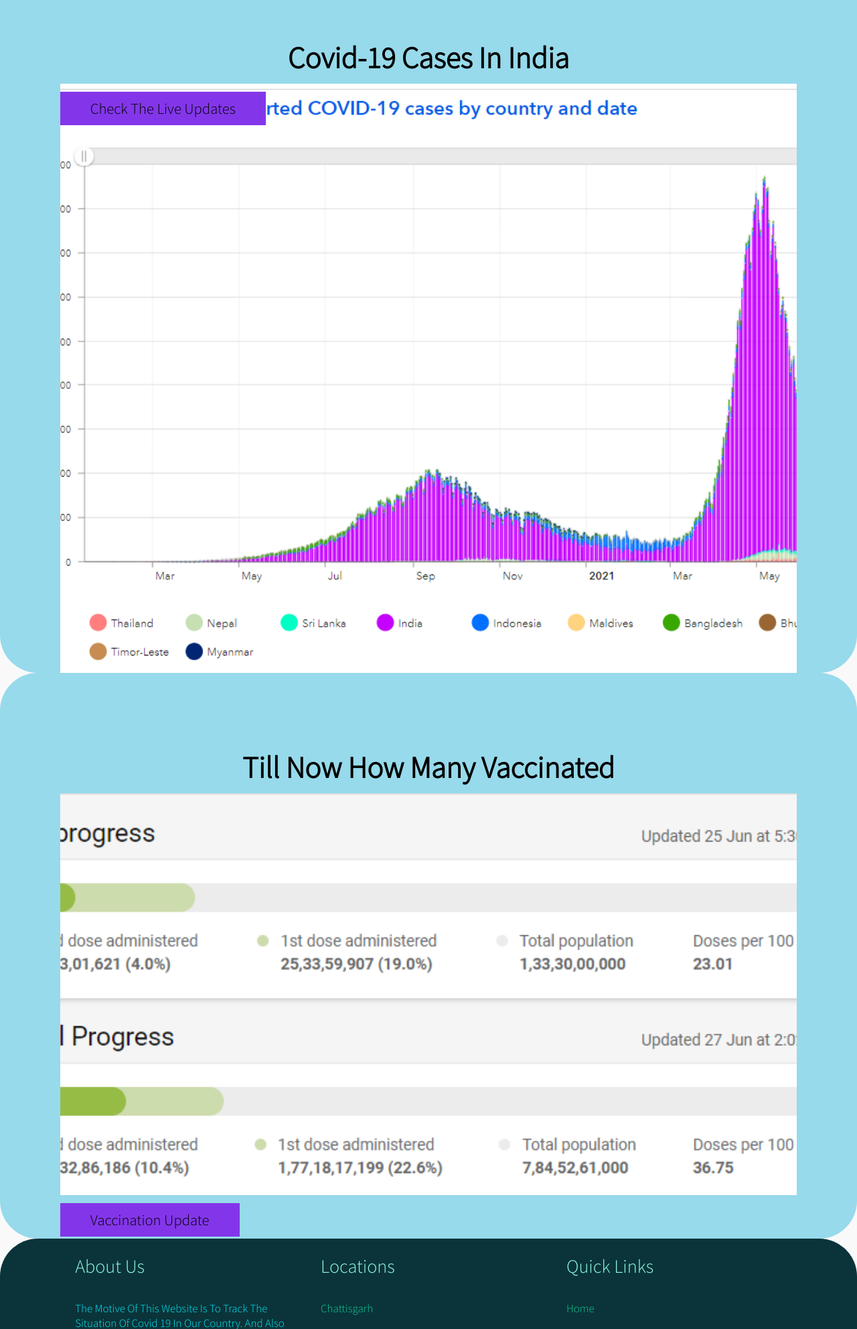
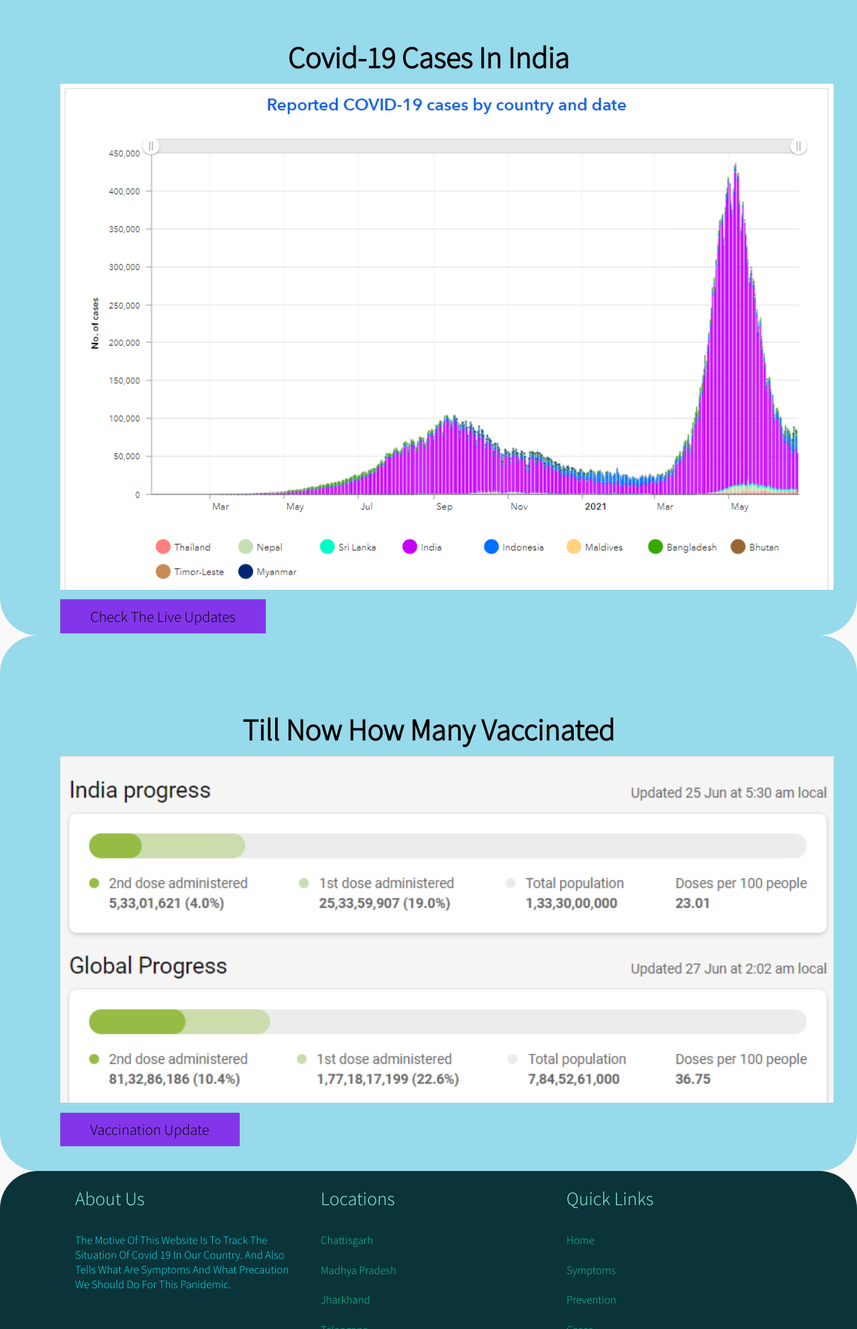
Before and after one commit to Aabhas0806/Hack-the-web, a plain HTML site: page index.html in a window 1280 px wide. Shown: the part 2710-4695 px from the top of the page at 67% size. Drawn offline with nearby package versions, Linux system fonts and the light colour scheme; files whose address does not match are found by name.

Commit message:
intial change

```diff
--- a/index.html
+++ b/index.html
@@ -130,7 +130,8 @@
 
 <section class="cases" id="cases">
     <h1 class="heading">covid-19 cases in india</h1>
-    <div class="image">
+        <div class="image">
+            <img src="img/covid-19.png" alt="">
     <a href="https://www.covid19india.org/" class="goal">check the live updates </a>
     </div>
 </section>
@@ -142,7 +143,8 @@
 
 <section class="Vaccination" id="Vaccination">
 <h1 class="heading">Till now how many vaccinated</h1>
-<div class="image"></div>
+<div class="image">
+    <img src="img/vaccine.png" alt="">
 <a href="https://www.bing.com/search?q=covid+19+vaccine+update&cvid=967cc1fa7054442f96f9bc53543b09e2&aqs=edge.1.69i59i450l7.233688936j0j1&FORM=ANNTA1&PC=ASTS" class="goal">vaccination update</a>
 </div>
 </section>
--- a/style.css
+++ b/style.css
@@ -284,15 +284,18 @@ header .navbar ul li a:hover{
     padding: 1rem;
 }
 
-.cases .image{
-
-    height: 110vh;
-    width: 100%;
-    background-image:url(../img/covid-19.png);
+.case .image{
+    background-position: center center;
     background-repeat: no-repeat;
     background-size: cover;
-    background-position: center;
+    height: 100%;
 }
+
+.cases .image img{
+    width: 105%;
+}
+
+
 
 
 
@@ -301,18 +304,18 @@ header .navbar ul li a:hover{
     text-align: center;
     padding: 1rem;
 }
-.Vaccination .image {
-    height: 75vh;
-    width: 100%;
-    background-image: url(../img/vaccine.png);
-    background-repeat: no-repeat;
-    background-color: #cccccc;
-    background-position: center;
-    background-size: cover;
-   }
 
 
+.Vaccination .image{
+    background-position: center center;
+    background-repeat: no-repeat;
+    background-size: cover;
+    height: 100%;
+}
 
+.Vaccination .image img{
+    width: 105%;
+}
 
 
 
```
